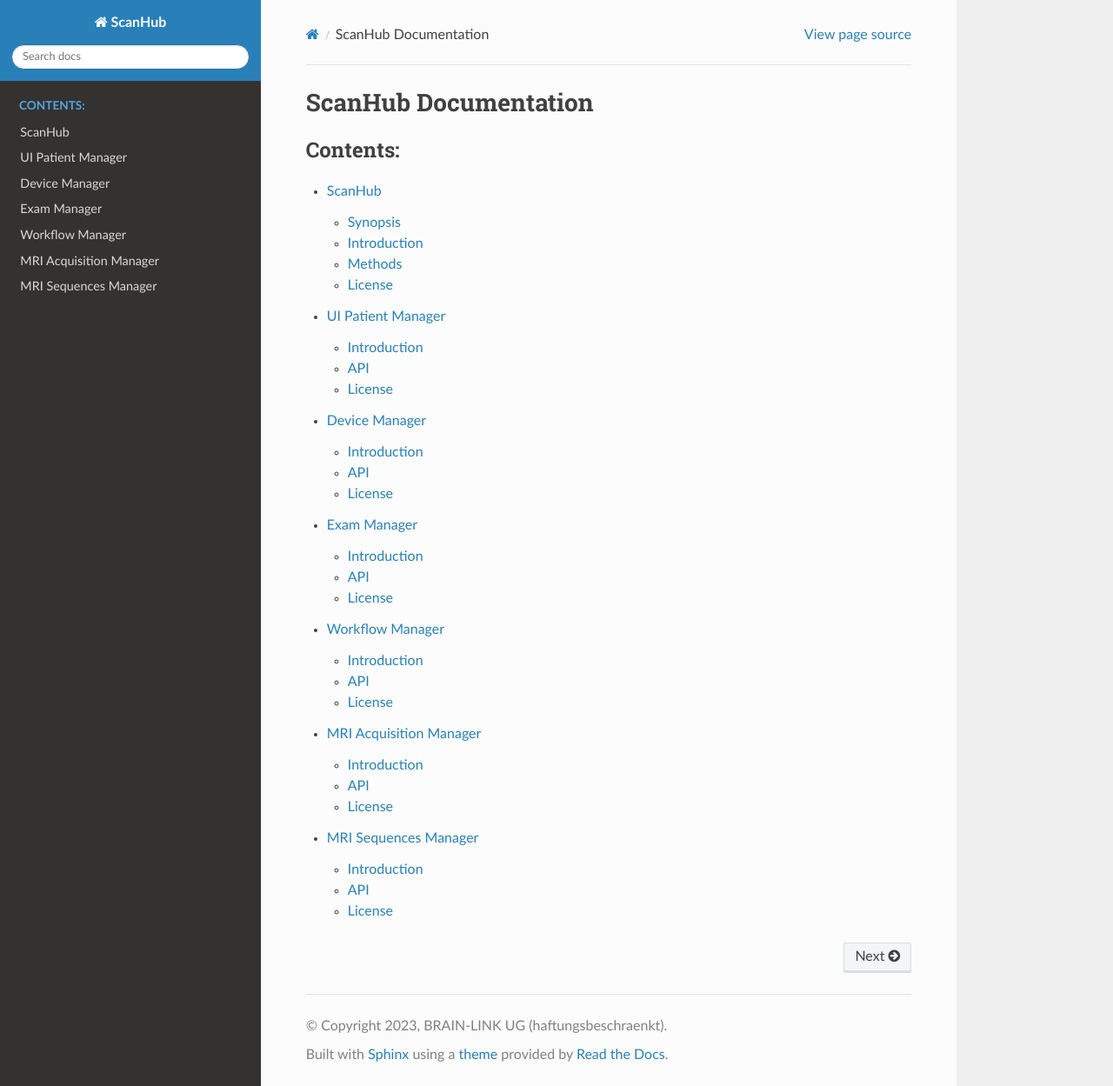
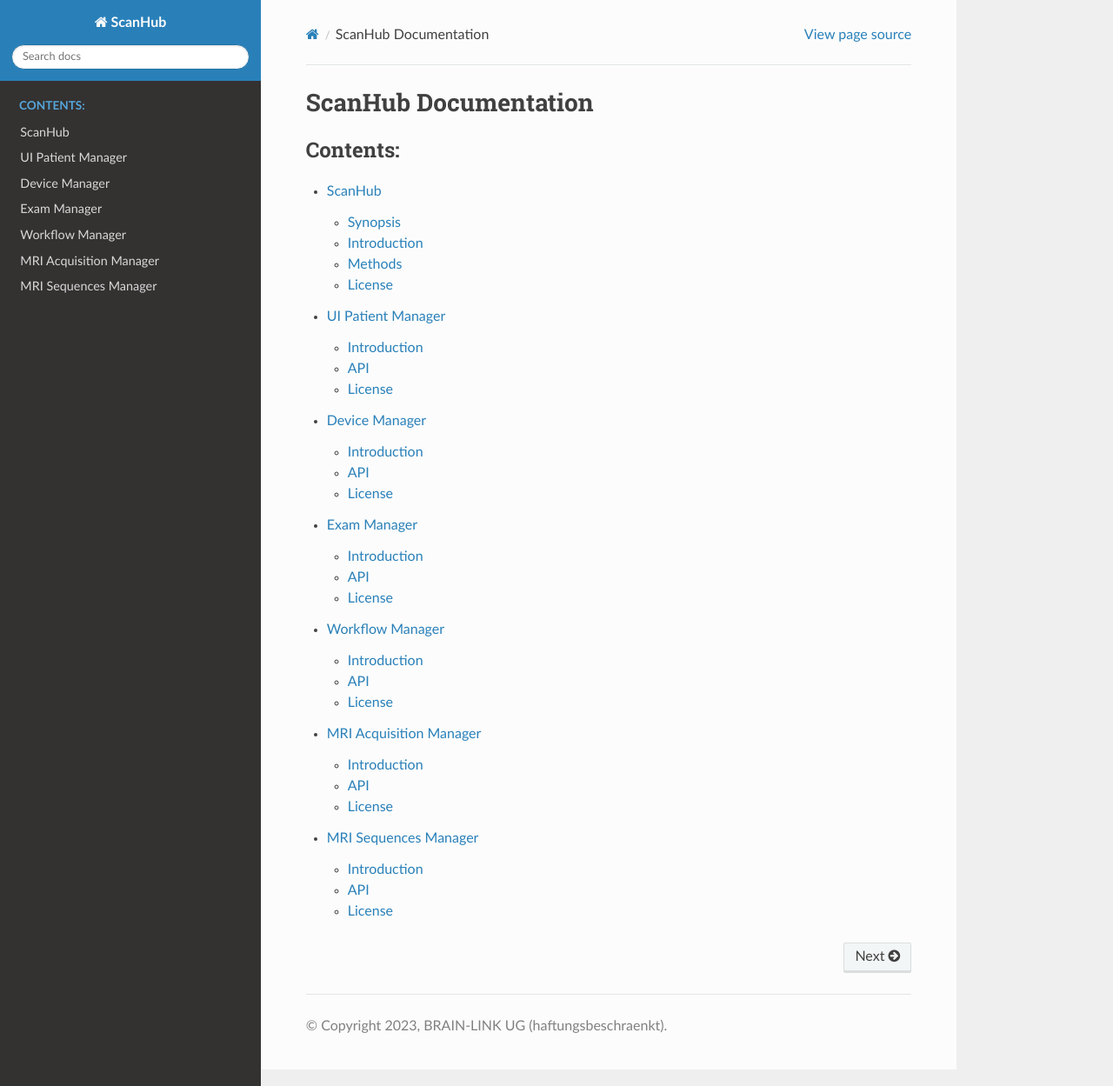
Before and after one commit to brain-link/scanhub, a Sphinx documentation site: the page built from docs/source/index.rst, in a window 1280 px wide and 1249 px high. Shown: the whole window at 87% size. Built offline with Sphinx 7.4.7 and the Read the Docs theme 2.0.0, drawn with Linux system fonts in a browser that asks for light colours.

Commit message:
remove sphinx footer

```diff
--- a/docs/source/conf.py
+++ b/docs/source/conf.py
@@ -1,4 +1,7 @@
-# Configuration file for the Sphinx documentation builder.
+# Copyright (C) 2023, BRAIN-LINK UG (haftungsbeschränkt). All Rights Reserved.
+# SPDX-License-Identifier: GPL-3.0-only OR LicenseRef-ScanHub-Commercial
+#
+# Configuration file for the ScanHub's Sphinx documentation builder.
 #
 # For the full list of built-in configuration values, see the documentation:
 # https://www.sphinx-doc.org/en/master/usage/configuration.html
@@ -51,6 +54,7 @@
 # a list of builtin themes.
 #
 html_theme = 'sphinx_rtd_theme'
+html_show_sphinx = False
 
 # Add any paths that contain custom static files (such as style sheets) here,
 # relative to this directory. They are copied after the builtin static files,
```
